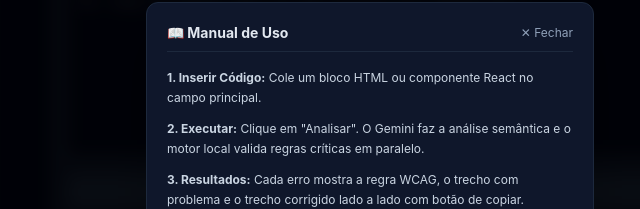
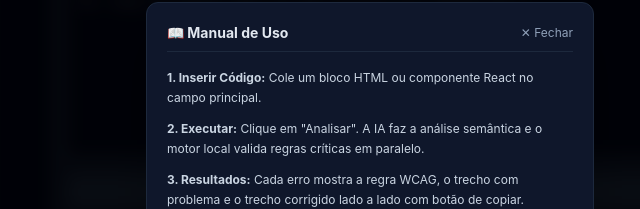
Before and after one commit to jeferson-santos-devr7/a11y-copilot, a React (Vite) app: page / in a window 1280 px wide. Both pictures are taken after a click on the button "❓ Como Usar". Shown: the part 181-390 px from the top of the page, without its empty margins (270-910 px from the left). Built offline with nearby package versions, Linux system fonts and the light colour scheme.

Commit message:
docs: update README and UI references from Gemini to Groq

```diff
--- a/src/App.tsx
+++ b/src/App.tsx
@@ -219,7 +219,7 @@ export default function App() {
             <div className="flex gap-2 mt-3">
               <button onClick={handleAnalyze} disabled={loading || !codeInput.trim()}
                 className="flex-1 bg-blue-600 hover:bg-blue-500 disabled:bg-slate-800 disabled:text-slate-500 text-white font-semibold text-xs py-2.5 rounded-lg transition-all cursor-pointer active:scale-[0.99]">
-                {loading ? '🧠 Analisando com Gemini + Validador Semântico...' : '🔍 Analisar Acessibilidade'}
+                {loading ? '🧠 Analisando com IA + Validador Semântico...' : '🔍 Analisar Acessibilidade'}
               </button>
               {codeInput && (
                 <button onClick={handleClear}
@@ -232,7 +232,7 @@ export default function App() {
 
           {usedFallback && (
             <div className="mt-3 p-3 bg-yellow-500/5 border border-yellow-500/20 text-yellow-400 text-xs rounded-lg">
-              ⚠️ <strong>Motor Local ativo:</strong> O Gemini não respondeu. Resultado baseado nas regras locais.
+              ⚠️ <strong>Motor Local ativo:</strong> A IA não respondeu. Resultado baseado nas regras locais.
             </div>
           )}
 
@@ -268,7 +268,7 @@ export default function App() {
               <div className="flex gap-3 mb-4 items-center text-[10px]">
                 <span className="text-slate-400">Origem:</span>
                 <span className="px-1.5 py-0.5 rounded border border-purple-500/40 bg-purple-500/10 text-purple-400 font-bold">IA</span>
-                <span className="text-slate-500">Gemini</span>
+                <span className="text-slate-500">Groq AI</span>
                 <span className="px-1.5 py-0.5 rounded border border-emerald-500/40 bg-emerald-500/10 text-emerald-400 font-bold">LOCAL</span>
                 <span className="text-slate-500">Motor local</span>
               </div>
@@ -341,7 +341,7 @@ export default function App() {
             </div>
             <div className="space-y-3 text-xs text-slate-300 leading-relaxed">
               <p><strong>1. Inserir Código:</strong> Cole um bloco HTML ou componente React no campo principal.</p>
-              <p><strong>2. Executar:</strong> Clique em "Analisar". O Gemini faz a análise semântica e o motor local valida regras críticas em paralelo.</p>
+              <p><strong>2. Executar:</strong> Clique em "Analisar". A IA faz a análise semântica e o motor local valida regras críticas em paralelo.</p>
               <p><strong>3. Resultados:</strong> Cada erro mostra a regra WCAG, o trecho com problema e o trecho corrigido lado a lado com botão de copiar.</p>
               <p><strong>4. Código completo:</strong> No final veja o HTML original vs. corrigido com botão para copiar tudo.</p>
               <p><strong>5. Exportar:</strong> Baixe o relatório em <strong>.txt</strong> para compartilhar com sua equipe.</p>
```
Also changed, not shown: 1 other file (tests, documents, lock files or other folders).
